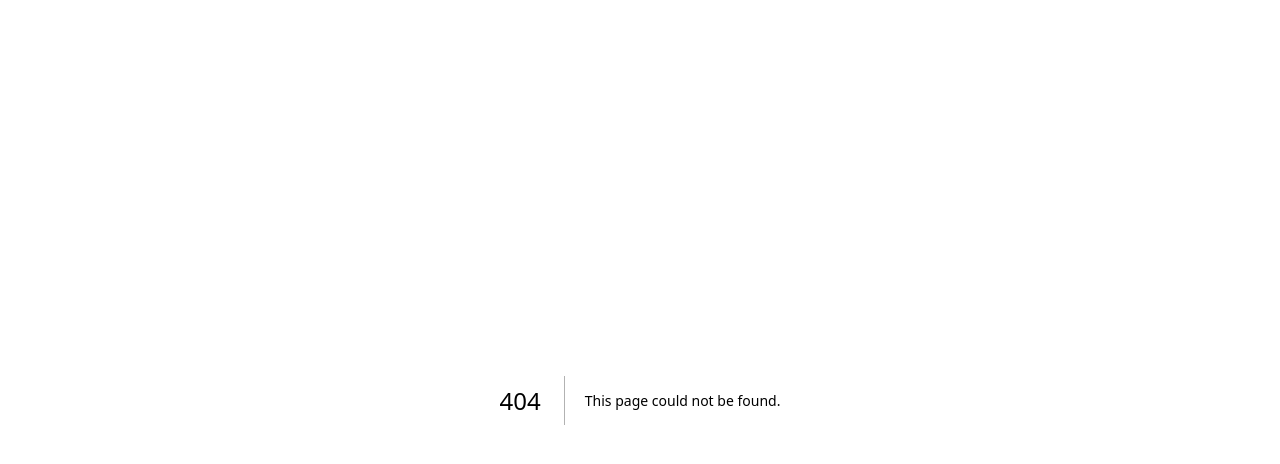
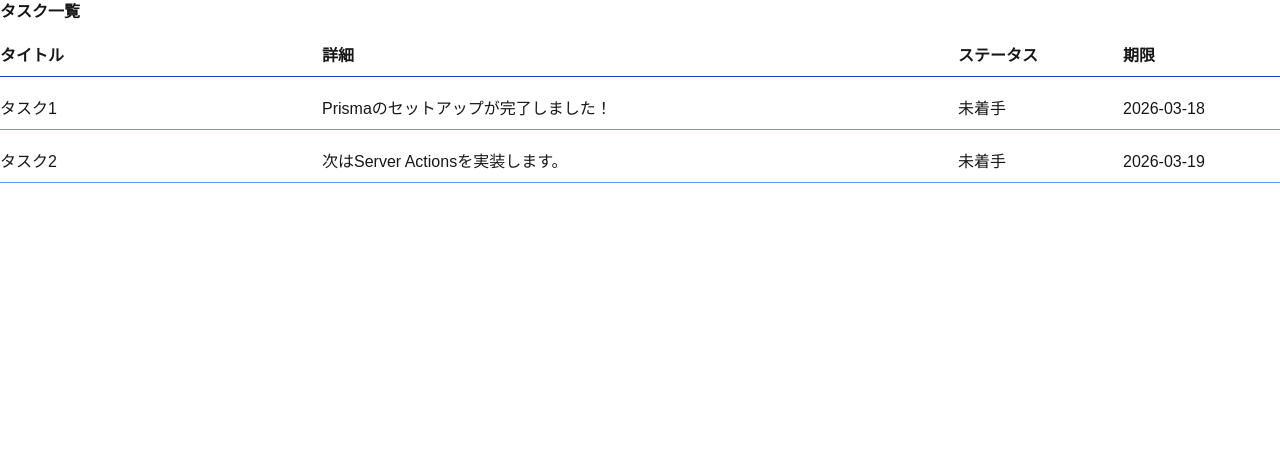
Before and after one commit to YasunoriMizuno/my-prisma-app, a Next.js app: page /task in a window 1280 px wide. Before the commit this address had no page. Shown: the top 464 px of the page. Built offline with nearby package versions, Linux system fonts and the light colour scheme.

Commit message:
feat: タスク一覧画面(ダミーデータ表示)を作成

```diff
--- /dev/null
+++ b/src/app/task/page.tsx
@@ -0,0 +1,53 @@
+import PageTitle from '@/components/PageTitle';
+
+/** タスクの型定義 */
+type Task = {
+  id: string;
+  title: string;
+  description: string;
+  status: string;
+  deadline: string;
+};
+
+/** ダミーデータ */
+const DUMMY_TASKS: Task[] = [
+  {
+    id: '1',
+    title: 'タスク1',
+    description: 'Prismaのセットアップが完了しました！',
+    status: '未着手',
+    deadline: '2026-03-18',
+  },
+  {
+    id: '2',
+    title: 'タスク2',
+    description: '次はServer Actionsを実装します。',
+    status: '未着手',
+    deadline: '2026-03-19',
+  },
+];
+
+// タスク一覧画面
+export default function TasksPage() {
+  return (
+    <>
+      <PageTitle title="タスク一覧" />
+      <div className="flex flex-col gap-3">
+        <div className="flex flex-row gap-2 w-full border-b border-blue-800 pb-2 font-bold">
+          <p className="w-1/4">タイトル</p>
+          <p className="w-1/2">詳細</p>
+          <p className="w-1/8">ステータス</p>
+          <p className="w-1/8">期限</p>
+        </div>
+        {DUMMY_TASKS.map((task) => (
+          <div key={task.id} className="flex flex-row gap-2 w-full border-b border-blue-400 py-2 hover:bg-white/20 transition-colors">
+            <p className="w-1/4 truncate">{task.title}</p>
+            <p className="w-1/2 truncate">{task.description}</p>
+            <p className="w-1/8">{task.status}</p>
+            <p className="w-1/8">{task.deadline}</p>
+          </div>
+        ))}
+      </div>
+    </>
+  );
+}
--- a/src/components/Input.tsx
+++ b/src/components/Input.tsx
@@ -0,0 +1,26 @@
+type InputProps = {
+    label: string;
+    type: string;
+    name: string;
+    placeholder?: string;
+    required: boolean;
+  };
+
+  /** 短文のテキスト入力用 */
+  export default function Input({ label, type, name, placeholder, required }: InputProps) {
+    return (
+      <div className="flex flex-row gap-2 w-full">
+        <label className="w-1/8" htmlFor={name}>
+          {label}
+        </label>
+        <input
+          className="w-full max-w-2xs border bg-white p-1"
+          type={type}
+          id={name}
+          name={name}
+          placeholder={placeholder}
+          required={required}
+        />
+      </div>
+    );
+  }
```
